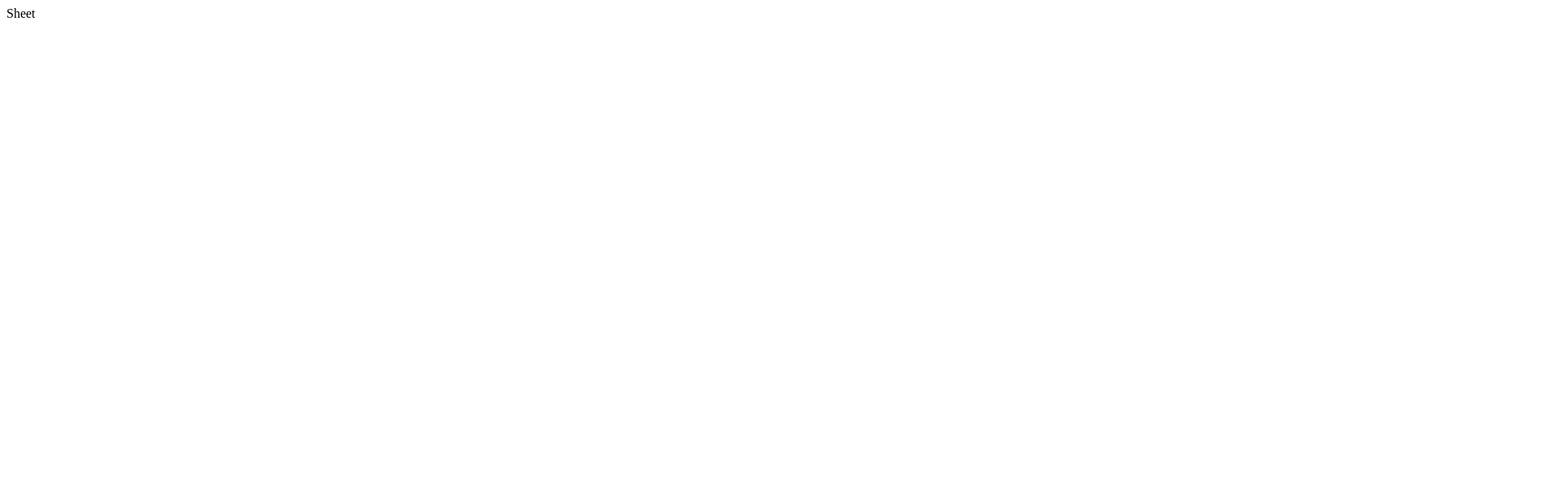
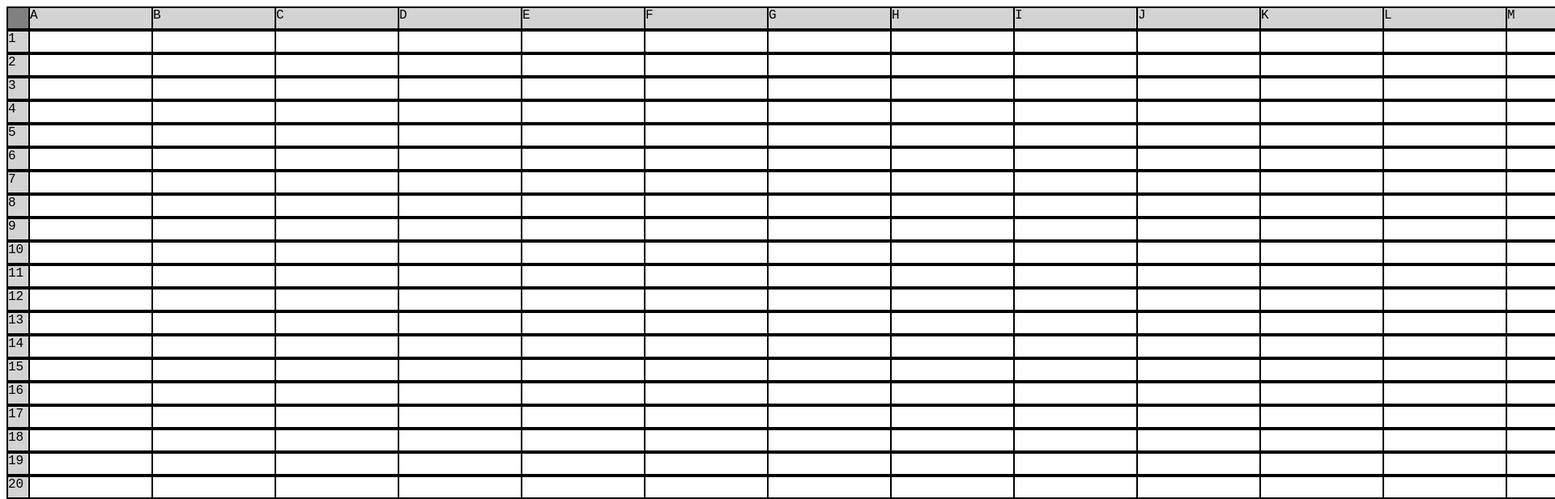
Before and after one commit to g33kz0rd/ampla-fe, a React (Create React App) app: page / in a window 1280 px wide. Shown: the top 617 px of the page at 81% size, 1920 px wide, since content can reach past the window. Built offline with nearby package versions, Linux system fonts and the light colour scheme.

Commit message:
Create basic layout

```diff
--- a/src/App.tsx
+++ b/src/App.tsx
@@ -1,7 +1,11 @@
 import { Sheet } from "./components/Sheet";
 
 function App() {
-  return <Sheet />;
+  return (
+    <div style={{ fontFamily: "monospace", fontSize: "large" }}>
+      <Sheet rowCount={100} columnCount={30} />
+    </div>
+  );
 }
 
 export default App;
--- /dev/null
+++ b/src/components/Column.tsx
@@ -0,0 +1,14 @@
+interface ColumnProps {}
+
+export const Column = ({}: ColumnProps) => {
+  return (
+    <div
+      style={{
+        width: 150,
+        height: 25,
+        border: "solid",
+        borderWidth: 1,
+      }}
+    />
+  );
+};
--- /dev/null
+++ b/src/components/IndexColumn.tsx
@@ -0,0 +1,21 @@
+import { ReactNode } from "react";
+
+interface IndexColumnProps {
+  children?: ReactNode;
+}
+
+export const IndexColumn = ({ children }: IndexColumnProps) => {
+  return (
+    <div
+      style={{
+        width: 150,
+        height: 25,
+        border: "solid",
+        borderWidth: 1,
+        background: "lightgrey",
+      }}
+    >
+      {children}
+    </div>
+  );
+};
--- /dev/null
+++ b/src/components/IndexRow.tsx
@@ -0,0 +1,21 @@
+import { ReactNode } from "react";
+
+interface IndexRowProps {
+  children?: ReactNode;
+}
+
+export const IndexRow = ({ children }: IndexRowProps) => {
+  return (
+    <div
+      style={{
+        width: 25,
+        height: 25,
+        border: "solid",
+        borderWidth: 1,
+        background: "lightgrey",
+      }}
+    >
+      {children}
+    </div>
+  );
+};
--- /dev/null
+++ b/src/components/Row.tsx
@@ -0,0 +1,21 @@
+import { ReactNode } from "react";
+
+interface RowProps {
+  children: ReactNode[];
+}
+
+export const Row = ({ children }: RowProps) => {
+  return (
+    <div
+      style={{
+        display: "flex",
+        flexDirection: "row",
+        width: "fit-content",
+        border: "solid",
+        borderWidth: 1,
+      }}
+    >
+      {children}
+    </div>
+  );
+};
--- a/src/components/Sheet.tsx
+++ b/src/components/Sheet.tsx
@@ -1,9 +1,49 @@
-import { Field } from "../types/field";
+import { numberToLetter } from "../functions/numberToLetter";
+import { Column } from "./Column";
+import { IndexColumn } from "./IndexColumn";
+import { IndexRow } from "./IndexRow";
+import { Row } from "./Row";
+import { UnusedField } from "./UnusedField";
 
 interface SheetProps {
-  fields: Field[];
+  columnCount: number;
+  rowCount: number;
 }
 
-export const Sheet = ({ fields }: SheetProps) => {
-  return <>Sheet</>;
+const ROW_INDEX = 1;
+
+const isIndexColumn = (index: number): boolean => index === 0;
+
+export const Sheet = ({ rowCount, columnCount }: SheetProps) => {
+  return (
+    <>
+      {/*Column Index */}
+      <Row>
+        {Array(columnCount + ROW_INDEX)
+          .fill(undefined)
+          .map((_, idx) =>
+            isIndexColumn(idx) ? (
+              <UnusedField />
+            ) : (
+              <IndexColumn>{numberToLetter(idx - 1)}</IndexColumn>
+            )
+          )}
+      </Row>
+      {Array(rowCount)
+        .fill(undefined)
+        .map((_, rowIndex) => (
+          <Row>
+            {Array(columnCount + ROW_INDEX)
+              .fill(undefined)
+              .map((_, idx) =>
+                isIndexColumn(idx) ? (
+                  <IndexRow>{rowIndex + 1}</IndexRow>
+                ) : (
+                  <Column />
+                )
+              )}
+          </Row>
+        ))}
+    </>
+  );
 };
--- /dev/null
+++ b/src/components/UnusedField.tsx
@@ -0,0 +1,13 @@
+export const UnusedField = () => {
+  return (
+    <div
+      style={{
+        width: 25,
+        height: 25,
+        border: "solid",
+        borderWidth: 1,
+        background: "grey",
+      }}
+    />
+  );
+};
--- /dev/null
+++ b/src/functions/numberToLetter.ts
@@ -0,0 +1,37 @@
+const ALPHABET = [
+  "A",
+  "B",
+  "C",
+  "D",
+  "E",
+  "F",
+  "G",
+  "H",
+  "I",
+  "J",
+  "K",
+  "L",
+  "M",
+  "N",
+  "O",
+  "P",
+  "Q",
+  "R",
+  "S",
+  "T",
+  "U",
+  "V",
+  "W",
+  "X",
+  "Y",
+  "Z",
+];
+
+export const numberToLetter = (idx: number): string => {
+  const exceeding = Math.floor(idx / ALPHABET.length);
+  const rest = idx % ALPHABET.length;
+
+  return exceeding >= 1
+    ? `${numberToLetter(exceeding - 1)}${ALPHABET[rest]}`
+    : ALPHABET[rest];
+};
```
Also changed, not shown: 1 other file (tests, documents, lock files or other folders).
